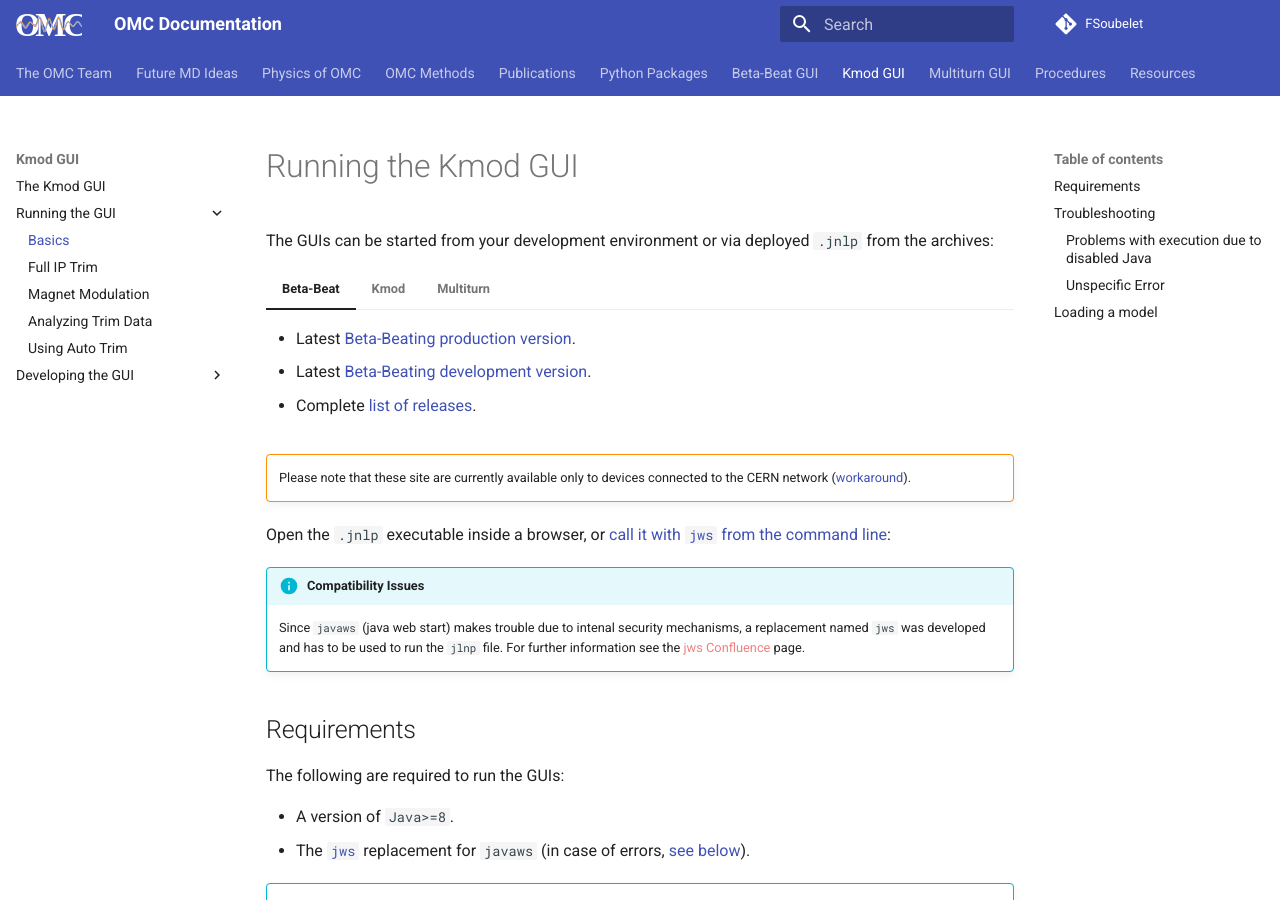
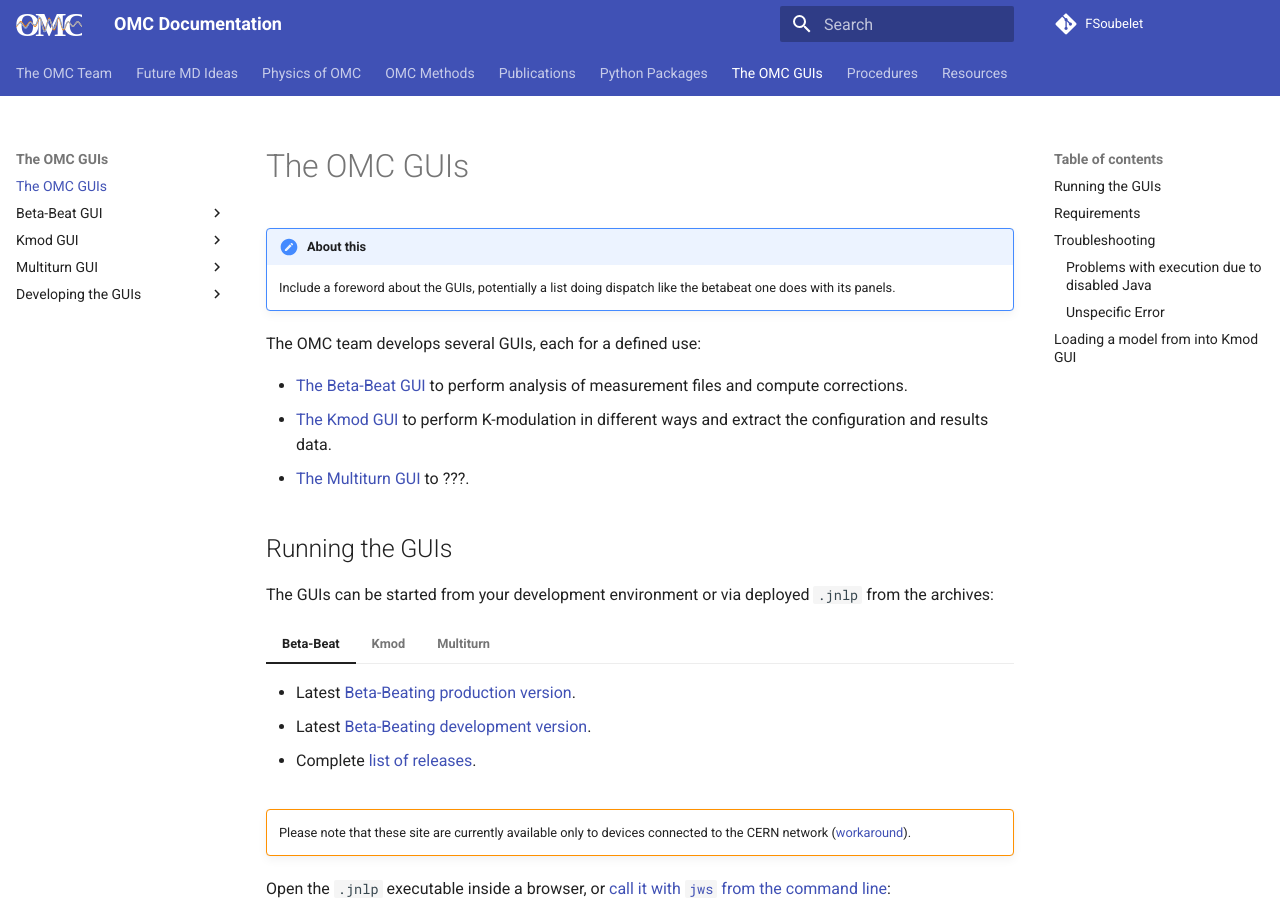
Before and after one commit to pylhc/pylhc.github.io, an MkDocs documentation site: the page built from docs/guis/about.md, in a window 1280 px wide and 900 px high. Built offline with MkDocs 1.6.1 and Material for MkDocs 9.7.7, drawn with Linux system fonts in a browser that asks for light colours; some of the changed text lies outside the part shown.

Commit message:
#12 restructuring folders, files and navigation

```diff
--- a/docs/guis/kmod/basics.md
+++ b/docs/guis/about.md
@@ -1,10 +1,21 @@
-# Running the Kmod GUI
+# The OMC GUIs
+
+!!! note "About this"
+    Include a foreword about the GUIs, potentially a list doing dispatch like the betabeat one does with its panels.
+
+The OMC team develops several GUIs, each for a defined use:
+
+- [The Beta-Beat GUI](betabeat/gui.md) to perform analysis of measurement files and compute corrections.
+- [The Kmod GUI](kmod/gui.md) to perform K-modulation in different ways and extract the configuration and results data.
+- [The Multiturn GUI](multiturn/gui.md) to ???.
+
+## Running the GUIs
 
 --8<-- "snippets/running_guis.md"
 
-## Loading a model
+## Loading a model from into Kmod GUI
 
-You can load the model created from the [Beta-Beat GUI](../betabeat/gui.md) or [Multiturn GUI](../multiturn/gui.md) for each beam by pressing the `load model` button.
+You can load the model created from the [Beta-Beat GUI](betabeat/gui.md) or [Multiturn GUI](multiturn/gui.md) for each beam by pressing the `load model` button.
 Select the desired model directory in the pop-up dialog and confirm by pressing the `open` button.
 If everything worked fine and the specified folder contains the needed `twiss_elements` file, the GUI will display the model's name.
 
--- a/docs/guis/betabeat/gui.md
+++ b/docs/guis/betabeat/gui.md
@@ -12,4 +12,4 @@ The GUI provides several panels, each for a defined use and with a set of option
 - [The Correction Panel](correction_panel.md) to display the computed necessary corrections to reach the nominal model.
 
 This site will guide you through the GUI's layout and functionality.
-For starters, check out [the basics of running the GUI](basics.md).
+For starters, check out [the basics of running the GUI](../about.md).
--- a/docs/guis/kmod/gui.md
+++ b/docs/guis/kmod/gui.md
@@ -4,4 +4,9 @@ The Kmod GUI provides functionality to perform [K-Modulation](../../omc_team/met
 It also has the ability to extract and analyze data from previous trims.
 
 This site will guide you through the GUI's layout and functionality.
-For starters, check out [the basics of running the GUI](basics.md).
+For starters, check out [the basics of running the GUI](../about.md).
+
+Alternatively, a procedure for performing K-modulation in the CCC is described on [this page](../../procedures/kmod.md).
+
+
+*[CCC]: CERN Control Center
--- a/mkdocs.yml
+++ b/mkdocs.yml
@@ -122,34 +122,31 @@ nav:
       - Beta-Beat.src: packages/betabeatsrc.md
       - MESS: packages/mess.md
     - Python Development: packages/development.md
-  - Beta-Beat GUI:
-    - The Beta-Beat GUI: guis/betabeat/gui.md
-    - Running the GUI:
-      - Basics: guis/betabeat/basics.md
-      - Beam Selection: guis/betabeat/beam_selection.md
-      - BPM Panel: guis/betabeat/bpm_panel.md
-      - Analysis Panel: guis/betabeat/analysis_panel.md
-      - Optics Panel: guis/betabeat/optics_panel.md
-      - Correction Panel: guis/betabeat/correction_panel.md
-    - Running the GUI with omc3:
-      - Differences: guis/betabeat/omc3.md
-    - Developing the GUI:
-      - IDE Setup: guis/betabeat/ide_install.md
-      - Releases: guis/betabeat/releases.md
-  - Kmod GUI:
-    - The Kmod GUI: guis/kmod/gui.md
-    - Running the GUI:
-      - Basics: guis/kmod/basics.md
-      - Full IP Trim: guis/kmod/full_ip_trim.md
-      - Magnet Modulation: guis/kmod/individual_modulation.md
-      - Analyzing Trim Data: guis/kmod/trim_analysis.md
-      - Using Auto Trim: guis/kmod/autotrim.md
-    - Developing the GUI:
-      - IDE Setup: guis/kmod/ide_install.md
-      - Releases: guis/kmod/releases.md
-  - Multiturn GUI:
-      - The Multiturn GUI: guis/multiturn/gui.md
-      - Running the GUI: guis/multiturn/running.md
+  - The OMC GUIs:
+    - The OMC GUIs: guis/about.md
+    - Beta-Beat GUI:
+      - The Beta-Beat GUI: guis/betabeat/gui.md
+      - Running the GUI:
+        - Beam Selection: guis/betabeat/beam_selection.md
+        - BPM Panel: guis/betabeat/bpm_panel.md
+        - Analysis Panel: guis/betabeat/analysis_panel.md
+        - Optics Panel: guis/betabeat/optics_panel.md
+        - Correction Panel: guis/betabeat/correction_panel.md
+      - Running the GUI with omc3:
+        - Differences: guis/betabeat/omc3.md
+    - Kmod GUI:
+      - The Kmod GUI: guis/kmod/gui.md
+      - Running the GUI:
+        - Full IP Trim: guis/kmod/full_ip_trim.md
+        - Magnet Modulation: guis/kmod/individual_modulation.md
+        - Analyzing Trim Data: guis/kmod/trim_analysis.md
+        - Using Auto Trim: guis/kmod/autotrim.md
+    - Multiturn GUI:
+        - The Multiturn GUI: guis/multiturn/gui.md
+        - Running the GUI: guis/multiturn/running.md
+    - Developing the GUIs:
+      - IDE Setup: guis/developing/ide_install.md
+      - Releases: guis/developing/releases.md
   - Procedures:
       - Info: procedures/info.md
       - K Modulation: procedures/kmod.md
```
Also changed, not shown: docs/guis/betabeat/basics.md (deleted, +0 -3 lines), docs/guis/betabeat/omc3.md (+1 -1 lines), docs/guis/kmod/ide_install.md (deleted, +0 -1 lines), docs/guis/kmod/releases.md (deleted, +0 -1 lines), docs/procedures/kmod.md (+1 -1 lines), docs/guis/developing/ide_install.md (renamed from docs/guis/betabeat/ide_install.md), docs/guis/developing/releases.md (renamed from docs/guis/betabeat/releases.md).
